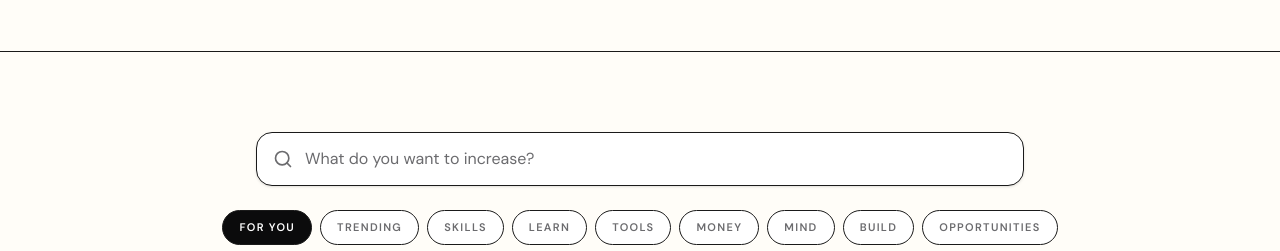
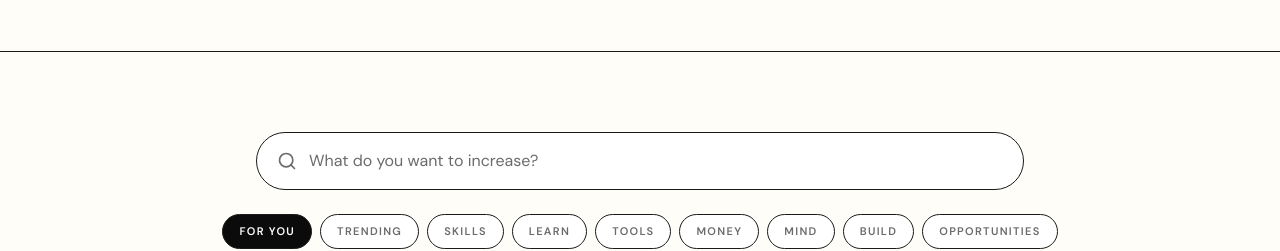
Before and after one commit to goodsmartlabs/impact-multiplier, a Next.js app: page / in a window 1280 px wide. Shown: the part 1140-1391 px from the top of the page. Built offline with nearby package versions, Linux system fonts and the light colour scheme.

Commit message:
feat: adopt editorial academy layout

```diff
--- a/src/components/discovery/search-bar.tsx
+++ b/src/components/discovery/search-bar.tsx
@@ -22,7 +22,7 @@ export function SearchBar({
         e.preventDefault();
         if (value.trim()) router.push(`/search?q=${encodeURIComponent(value.trim())}`);
       }}
-      className="flex items-center gap-3 rounded-2xl border border-line bg-paper px-4 py-3.5 shadow-sm transition-colors focus-within:border-ink"
+      className="flex items-center gap-3 rounded-full border border-ink bg-paper px-5 py-4 transition-all focus-within:-translate-y-0.5 focus-within:shadow-[4px_4px_0_#0b0b0c]"
     >
       <Search className="h-5 w-5 shrink-0 text-muted" />
       <input
```
